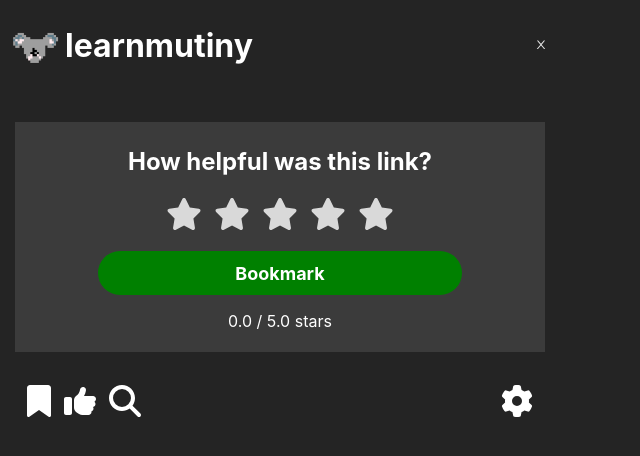
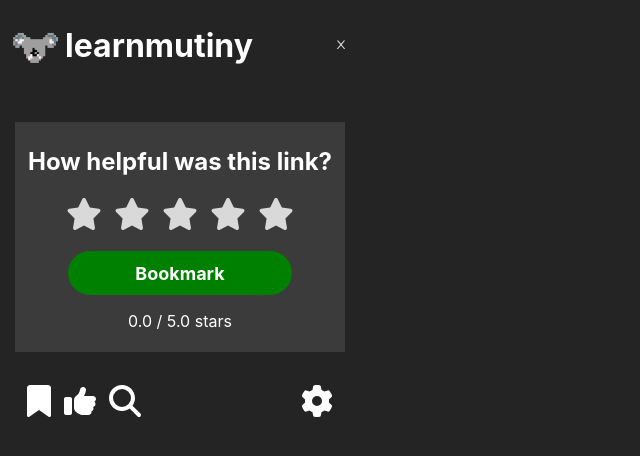
Before and after one commit to zionmelson/chrome_extension, a React (Create React App) app: page / in a window 1280 px wide. Shown: the top 456 px of the page, without its empty margins (0-640 px from the left). Built offline with nearby package versions, Linux system fonts and the light colour scheme; no server answers.

Commit message:
sizing change

```diff
--- a/src/index.css
+++ b/src/index.css
@@ -1,9 +1,9 @@
 body {
-  width:550px;
-  height:450px;
+  width: 350px;
+  height: 350px;
   margin: 0;
-  font-family: -apple-system, BlinkMacSystemFont, 'Segoe UI', 'Roboto', 'Oxygen',
-    'Ubuntu', 'Cantarell', 'Fira Sans', 'Droid Sans', 'Helvetica Neue',
+  font-family: -apple-system, BlinkMacSystemFont, "Segoe UI", "Roboto", "Oxygen",
+    "Ubuntu", "Cantarell", "Fira Sans", "Droid Sans", "Helvetica Neue",
     sans-serif;
   -webkit-font-smoothing: antialiased;
   -moz-osx-font-smoothing: grayscale;
@@ -13,6 +13,6 @@ body {
 }
 
 code {
-  font-family: source-code-pro, Menlo, Monaco, Consolas, 'Courier New',
+  font-family: source-code-pro, Menlo, Monaco, Consolas, "Courier New",
     monospace;
 }
```
